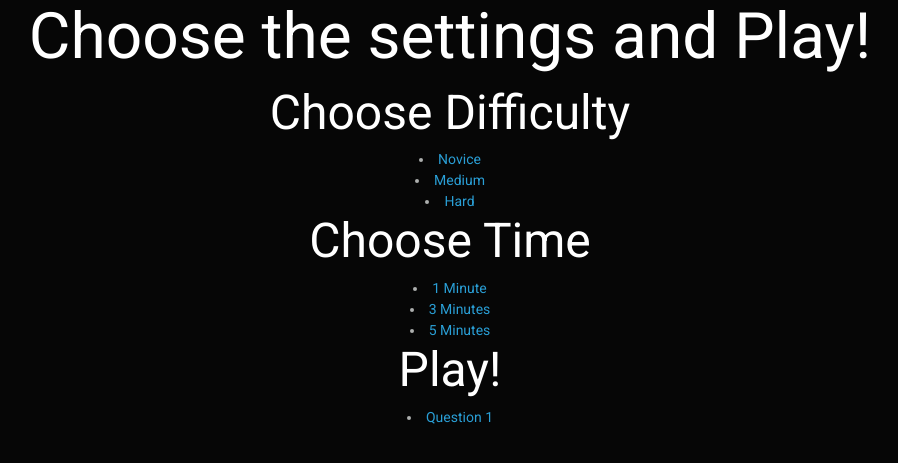
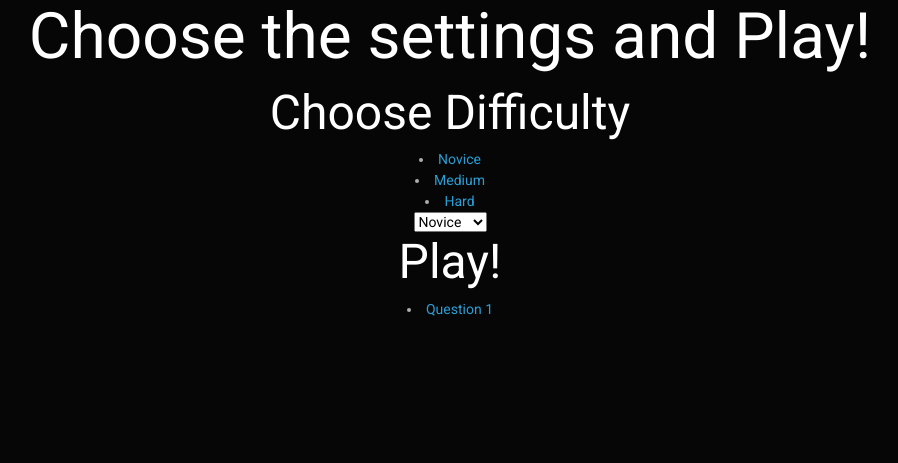
Before and after one commit to Erebeer/Technisch-Ontwerp, a Flask app: page /index in a window 1280 px wide. Shown: the part 159-622 px from the top of the page, without its empty margins (190-1088 px from the left). Run offline with Flask 2, Linux system fonts and the light colour scheme; some libraries are stand-ins or nearby versions.

Commit message:
index.html >> option value toegevoegd ipv lists

```diff
--- a/templates/index.html
+++ b/templates/index.html
@@ -10,10 +10,11 @@
             <li><a href="{{ url_for('index') }}">Novice</a></li>
             <li><a href="{{ url_for('index') }}">Medium</a></li>
             <li><a href="{{ url_for('index') }}">Hard</a></li>
-        <h2>Choose Time</h2>
-            <li><a href="{{ url_for('index') }}">1 Minute</a></li>
-            <li><a href="{{ url_for('index') }}">3 Minutes</a></li>
-            <li><a href="{{ url_for('index') }}">5 Minutes</a></li>
+            <select>
+                <option value="novice">Novice</option>
+                <option value="medium">Medium</option>
+                <option value="hard">Hard</option>
+            </select>
         <h2>Play!</h2>
             <li><a href="{{ url_for('question1') }}">Question 1</a></li>
         </fieldset>
```
